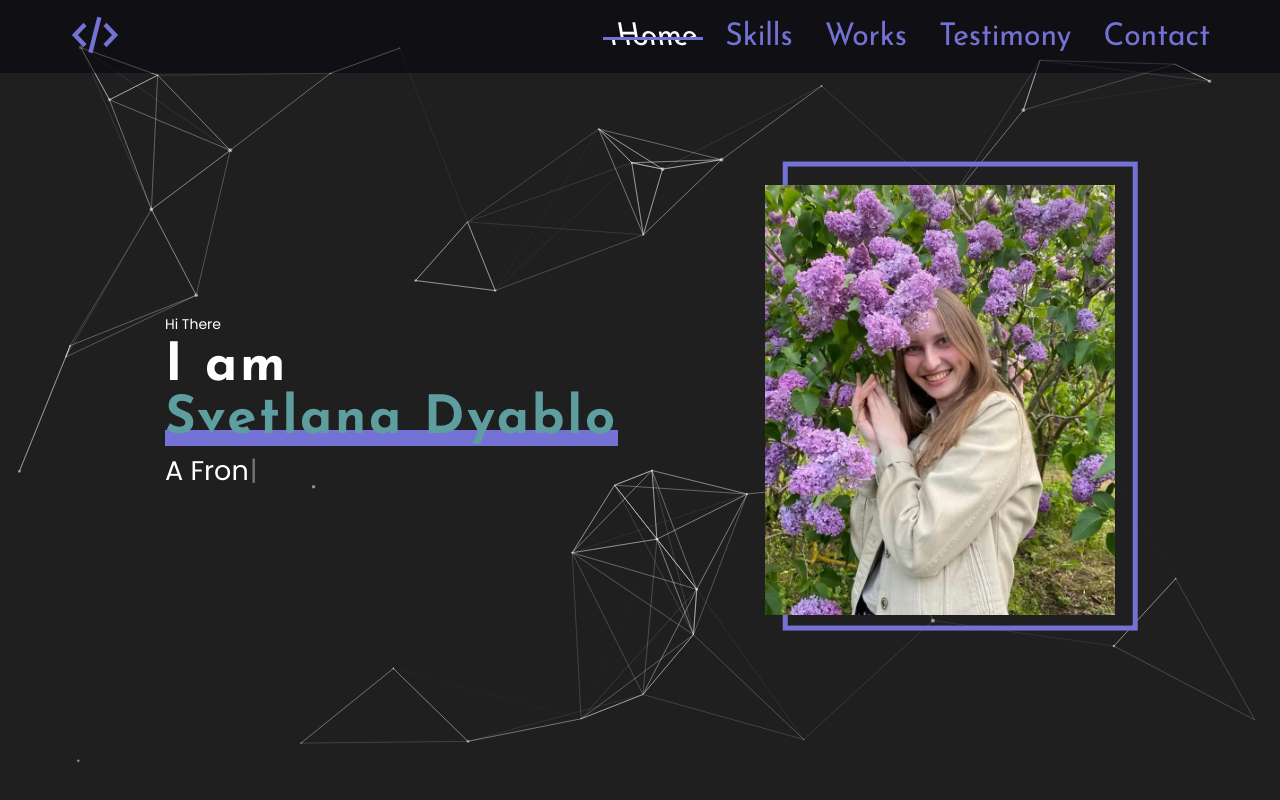
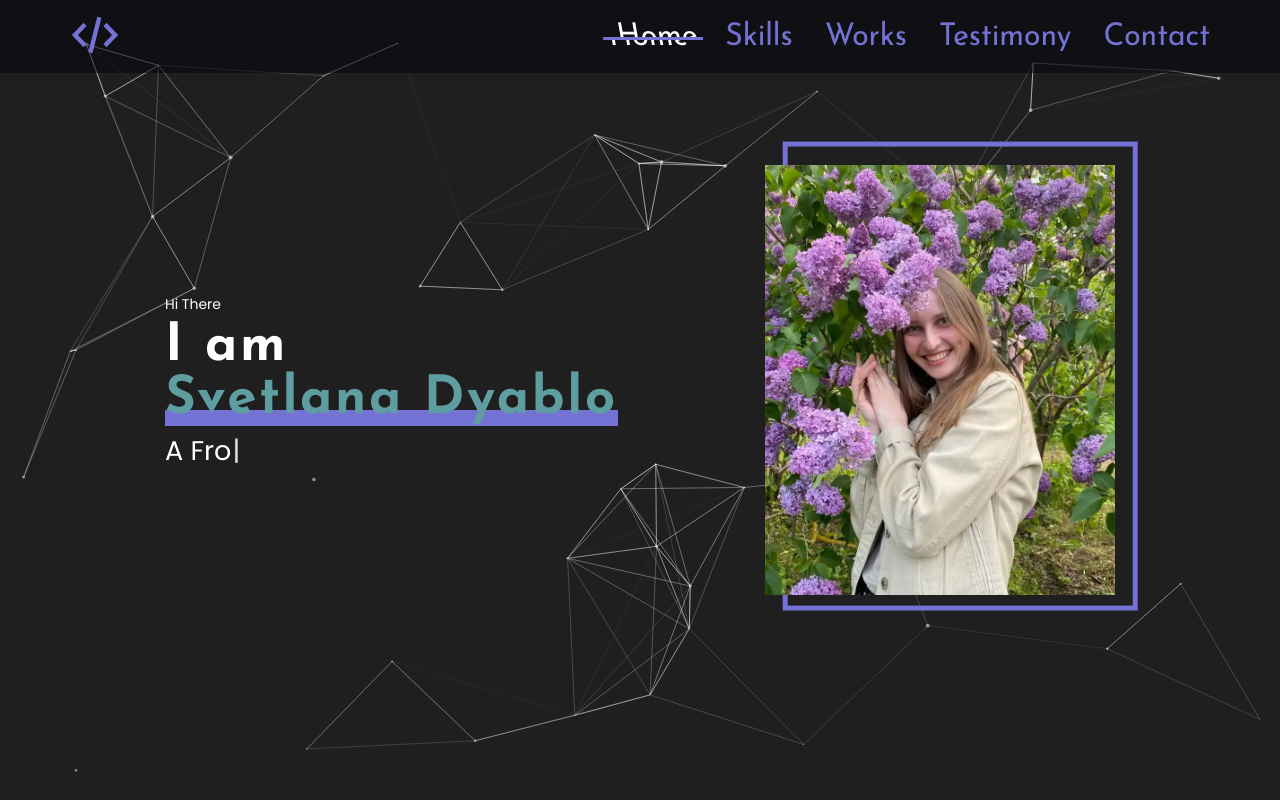
Before and after one commit to akach-dev/styled, a React (Create React App) app: page / in a window 1280 px wide. Shown: the top 800 px of the page. Built offline with nearby package versions, Linux system fonts and the light colour scheme.

Commit message:
generateAdaptiveStyles  Hero section HeroBody udate

```diff
--- a/src/layout/sections/hero/Hero_Styles.ts
+++ b/src/layout/sections/hero/Hero_Styles.ts
@@ -7,10 +7,13 @@ import {generateAdaptiveStyles, rem} from "../../../assets/generateAdaptiveStyle
 const Hero = styled.section`
   min-height: 100vh;
   display: flex;
+
   ${generateAdaptiveStyles({
-    property: 'padding-top',
-    startSize: 100,
-    minSize: 80
+    property: 'padding-bottom',
+    startSize: 140,
+    minSize: 80,
+    widthFrom: 1170,
+    keepSize: 1,
   })}
 `
 const HeroContainer = styled(Container)`
@@ -85,7 +88,6 @@ const HeroTitle = styled.h3`
     Fmax: 50,
     Fmin: 30
   })};
-
   letter-spacing: 0.05em;
 
   span {
--- a/src/styles/Global.styled.tsx
+++ b/src/styles/Global.styled.tsx
@@ -1,5 +1,6 @@
 import {createGlobalStyle} from "styled-components";
 import {theme} from "./Theme";
+import {generateAdaptiveStyles, rem} from "../assets/generateAdaptiveStyles";
 
 export const GlobalStyled = createGlobalStyle`
   body {
@@ -53,8 +54,12 @@ export const GlobalStyled = createGlobalStyle`
   }
 
   section {
-    padding: 100px 0;
-
+    ${generateAdaptiveStyles({
+      property: 'padding-top',
+      startSize: 100,
+      minSize: 80,
+      keepSize: 1,
+    })}
     h2:not(:last-child) {
       margin-bottom: 2.25em;
     }
@@ -86,12 +91,12 @@ export const GlobalStyled = createGlobalStyle`
 
 
   p {
-    font-size: 0.875rem;
+    font-size: ${rem(14)};
     line-height: 1.4;
   }
 
   small {
-    font-size: 1rem;
+    font-size: ${rem(16)};
   }
 
   img {
```
